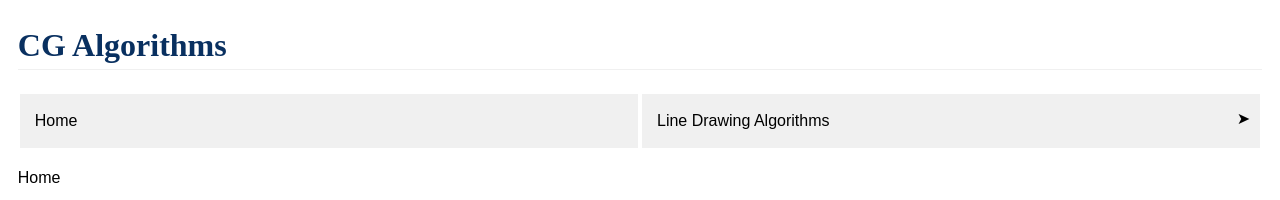
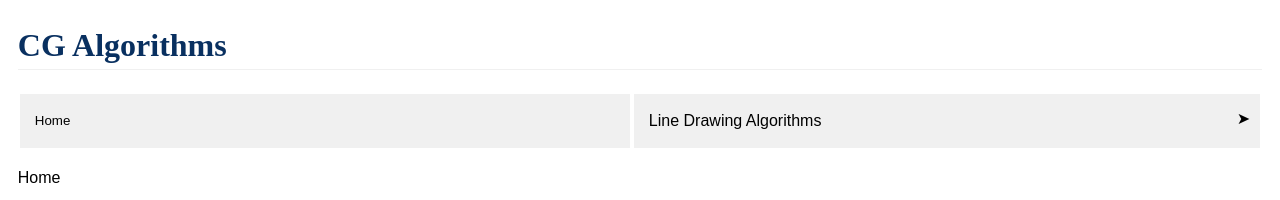
Before and after one commit to andinus/dorado, a Svelte app: page / in a window 1280 px wide. Shown: the top 200 px of the page. Built offline with nearby package versions, Linux system fonts and the light colour scheme.

Commit message:
Changing page with Navbar using Component event

```diff
--- a/src/App.svelte
+++ b/src/App.svelte
@@ -1,17 +1,13 @@
 <script>
   import Navbar from './Navbar.svelte'
-
   import Home from './Home.svelte'
-  import DDA from './algorithms/line-drawing/DDA.svelte'
 
   let page = Home
+  const changePage = event => page = event.detail.page;
 </script>
 
 <h1 class="title">CG Algorithms</h1>
-<Navbar />
+<Navbar on:message={changePage} />
 <main>
   <svelte:component this={page} />
 </main>
-
-<style>
-</style>
--- a/src/Navbar.svelte
+++ b/src/Navbar.svelte
@@ -1,11 +1,25 @@
+<script>
+  import { createEventDispatcher } from 'svelte';
+
+  import Home from './Home.svelte'
+  import DDA from './algorithms/line-drawing/DDA.svelte'
+  import Bresenham from './algorithms/line-drawing/Bresenham.svelte'
+
+  const dispatch = createEventDispatcher();
+
+  const pageHome = () => {dispatch('message', { page: Home });}
+  const pageDDA = () => {dispatch('message', { page: DDA });}
+  const pageBresenham = () => {dispatch('message', { page: Bresenham });}
+</script>
+
 <nav class="ddmenu">
-  <a href="#">Home</a>
+  <button on:click={pageHome}>Home</button>
 
   <div class="ddgroup">
     Line Drawing Algorithms
     <div class="ddsub">
-      <a href="#">DDA</a>
-      <a href="#">Bresenham</a>
+      <button on:click={pageDDA}>DDA</button>
+      <button on:click={pageBresenham}>Bresenham</button>
     </div>
   </div>
 </nav>
@@ -13,7 +27,8 @@
 <style>
   .ddmenu { display: flex; }
 
-  .ddmenu a, .ddmenu .ddgroup {
+  .ddmenu button, .ddmenu .ddgroup {
+    text-align: left;
     width: 100%;
     padding: 15px;
     color: var(--fg-main);
@@ -21,7 +36,7 @@
     background: var(--bg-alt);
     border: 2px solid var(--bg-main);
   }
-  .ddmenu a:hover, .ddmenu .ddgroup:hover {
+  .ddmenu button:hover, .ddmenu .ddgroup:hover {
     color: var(--fg-special-cold);
     background: var(--bg-dim);
     cursor: pointer;
@@ -33,7 +48,7 @@
     top: 100%; left: 0;
     display: none;
   }
-  .ddsub a {
+  .ddsub button {
     display: block;
     box-sizing: border-box;
   }
--- /dev/null
+++ b/src/algorithms/line-drawing/Bresenham.svelte
@@ -0,0 +1 @@
+<p>Bresenham</p>
```
